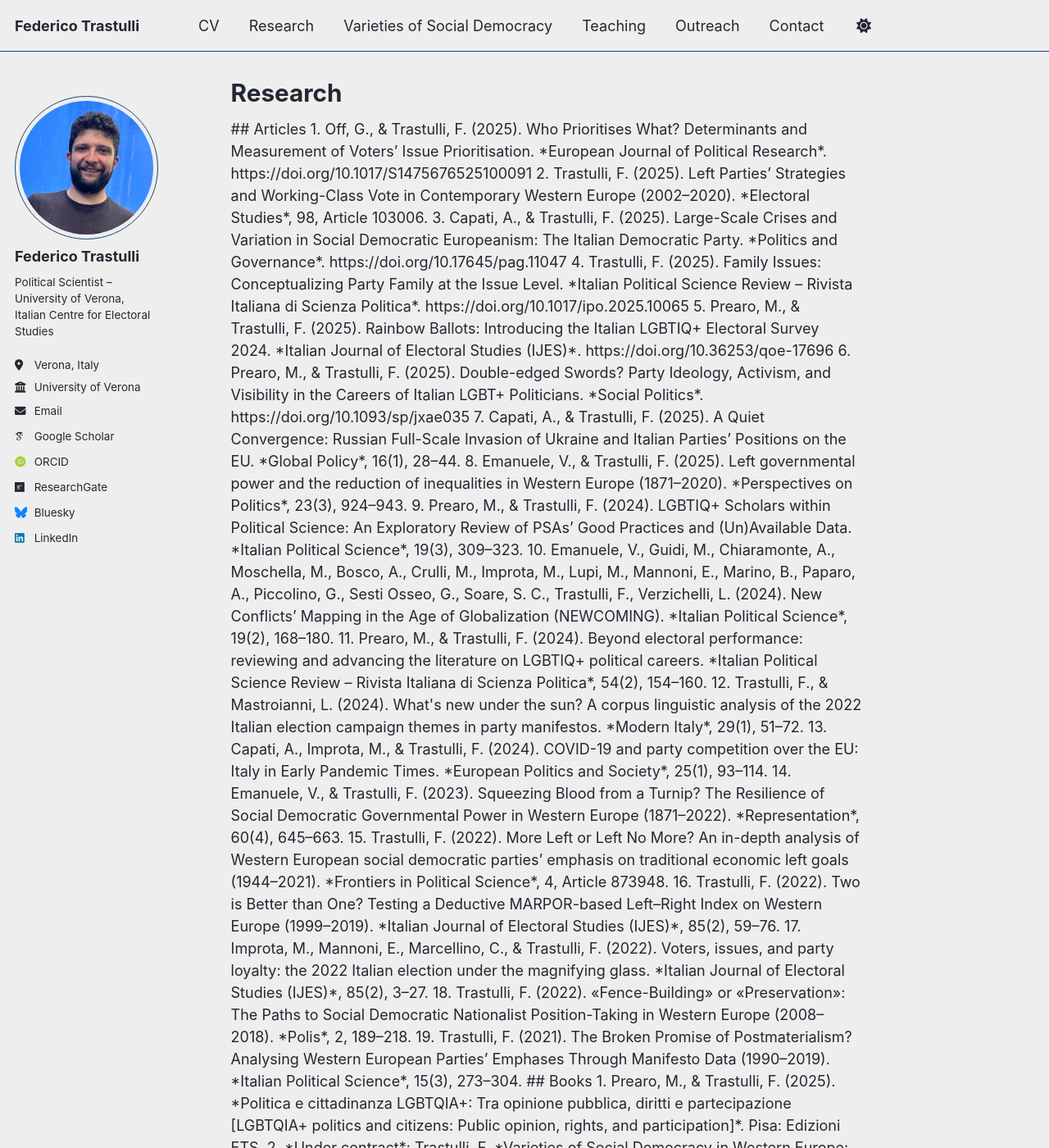
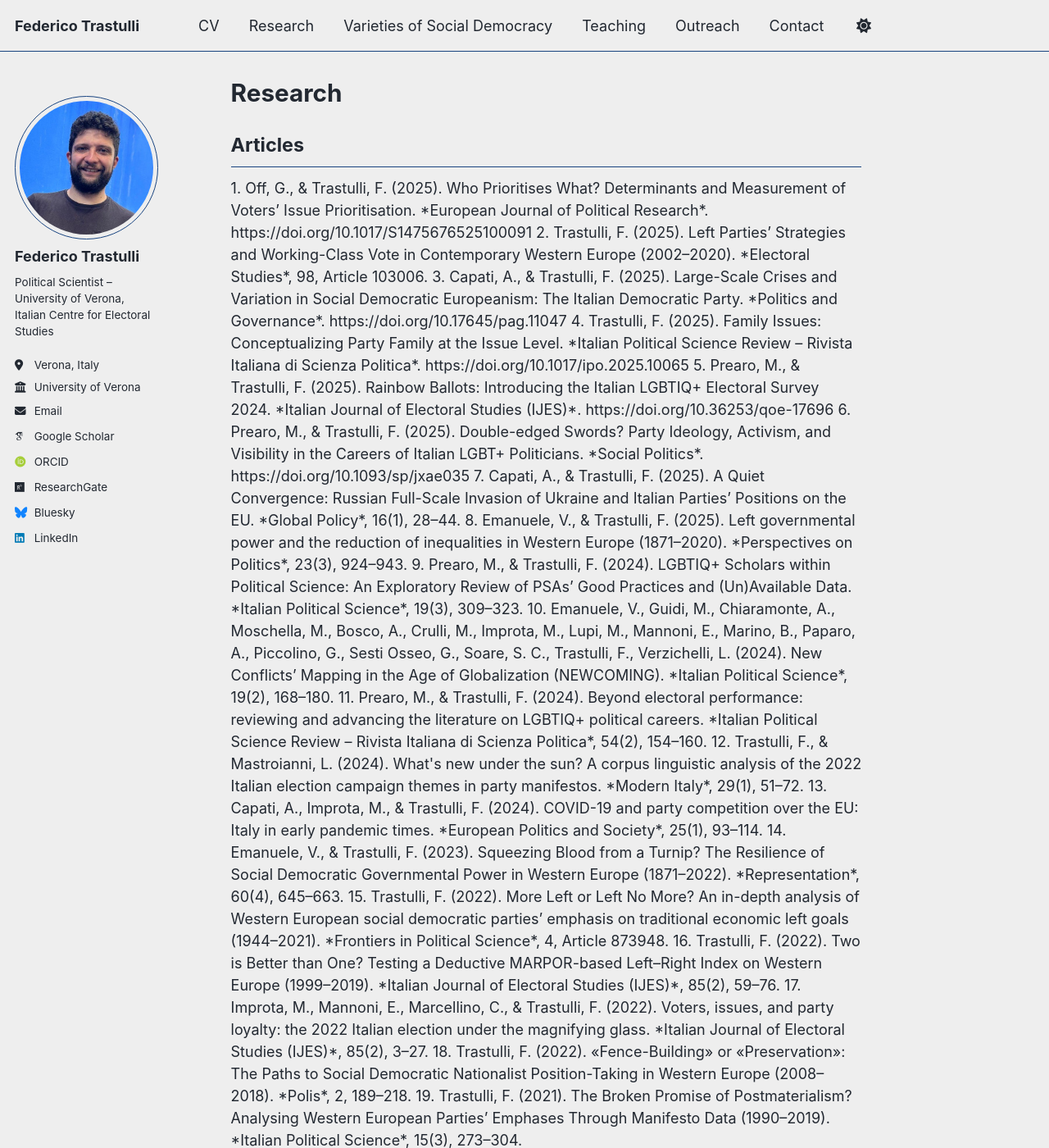
Before and after one commit to federicotrastulli/federicotrastulli.github.io, a Jekyll site: the page built from _pages/research.html, in a window 1280 px wide and 1400 px high. Shown: the whole window at 82% size. Built offline with Jekyll 4.4.1, drawn with Linux system fonts in a browser that asks for light colours; some web fonts are replaced; a script bundle is joined from its source files by our own code; library files that are not in the unit come from our copies; some of the changed lines change nothing that is shown; some of the changed text lies outside the part shown.

Commit message:
Update research.html

```diff
--- a/_pages/research.html
+++ b/_pages/research.html
@@ -4,100 +4,56 @@
 author_profile: true
 ---
 
-## Articles
+<div style="margin-top:-1.5em;">
 
-1. Off, G., & Trastulli, F. (2025). Who Prioritises What? Determinants and Measurement of Voters’ Issue Prioritisation.
-   *European Journal of Political Research*.
+<h2 style="font-size:1.3em;">Articles</h2>
+1. Off, G., & Trastulli, F. (2025). Who Prioritises What? Determinants and Measurement of Voters’ Issue Prioritisation. *European Journal of Political Research*.
    https://doi.org/10.1017/S1475676525100091
+2. Trastulli, F. (2025). Left Parties’ Strategies and Working-Class Vote in Contemporary Western Europe (2002–2020). *Electoral Studies*, 98, Article 103006.
+3. Capati, A., & Trastulli, F. (2025). Large-Scale Crises and Variation in Social Democratic Europeanism: The Italian Democratic Party. *Politics and Governance*.
+   https://doi.org/10.17645/pag.11047
+4. Trastulli, F. (2025). Family Issues: Conceptualizing Party Family at the Issue Level. *Italian Political Science Review – Rivista Italiana di Scienza Politica*.
+   https://doi.org/10.1017/ipo.2025.10065
+5. Prearo, M., & Trastulli, F. (2025). Rainbow Ballots: Introducing the Italian LGBTIQ+ Electoral Survey 2024. *Italian Journal of Electoral Studies (IJES)*.
+   https://doi.org/10.36253/qoe-17696
+6. Prearo, M., & Trastulli, F. (2025). Double-edged Swords? Party Ideology, Activism, and Visibility in the Careers of Italian LGBT+ Politicians. *Social Politics*.
+   https://doi.org/10.1093/sp/jxae035
+7. Capati, A., & Trastulli, F. (2025). A Quiet Convergence: Russian Full-Scale Invasion of Ukraine and Italian Parties’ Positions on the EU. *Global Policy*, 16(1), 28–44.
+8. Emanuele, V., & Trastulli, F. (2025). Left governmental power and the reduction of inequalities in Western Europe (1871–2020). *Perspectives on Politics*, 23(3), 924–943.
+9. Prearo, M., & Trastulli, F. (2024). LGBTIQ+ Scholars within Political Science: An Exploratory Review of PSAs’ Good Practices and (Un)Available Data. *Italian Political Science*, 19(3), 309–323.
+10. Emanuele, V., Guidi, M., Chiaramonte, A., Moschella, M., Bosco, A., Crulli, M., Improta, M., Lupi, M., Mannoni, E., Marino, B., Paparo, A., Piccolino, G., Sesti Osseo, G., Soare, S. C., Trastulli, F., Verzichelli, L. (2024). New Conflicts’ Mapping in the Age of Globalization (NEWCOMING). *Italian Political Science*, 19(2), 168–180.
+11. Prearo, M., & Trastulli, F. (2024). Beyond electoral performance: reviewing and advancing the literature on LGBTIQ+ political careers. *Italian Political Science Review – Rivista Italiana di Scienza Politica*, 54(2), 154–160.
+12. Trastulli, F., & Mastroianni, L. (2024). What's new under the sun? A corpus linguistic analysis of the 2022 Italian election campaign themes in party manifestos. *Modern Italy*, 29(1), 51–72.
+13. Capati, A., Improta, M., & Trastulli, F. (2024). COVID-19 and party competition over the EU: Italy in early pandemic times. *European Politics and Society*, 25(1), 93–114.
+14. Emanuele, V., & Trastulli, F. (2023). Squeezing Blood from a Turnip? The Resilience of Social Democratic Governmental Power in Western Europe (1871–2022). *Representation*, 60(4), 645–663.
+15. Trastulli, F. (2022). More Left or Left No More? An in-depth analysis of Western European social democratic parties’ emphasis on traditional economic left goals (1944–2021). *Frontiers in Political Science*, 4, Article 873948.
+16. Trastulli, F. (2022). Two is Better than One? Testing a Deductive MARPOR-based Left–Right Index on Western Europe (1999–2019). *Italian Journal of Electoral Studies (IJES)*, 85(2), 59–76.
+17. Improta, M., Mannoni, E., Marcellino, C., & Trastulli, F. (2022). Voters, issues, and party loyalty: the 2022 Italian election under the magnifying glass. *Italian Journal of Electoral Studies (IJES)*, 85(2), 3–27.
+18. Trastulli, F. (2022). «Fence-Building» or «Preservation»: The Paths to Social Democratic Nationalist Position-Taking in Western Europe (2008–2018). *Polis*, 2, 189–218.
+19. Trastulli, F. (2021). The Broken Promise of Postmaterialism? Analysing Western European Parties’ Emphases Through Manifesto Data (1990–2019). *Italian Political Science*, 15(3), 273–304.
 
-2. Trastulli, F. (2025). Left Parties’ Strategies and Working-Class Vote in Contemporary Western Europe (2002–2020).
-   *Electoral Studies*, 98, Article 103006.
+<h2 style="font-size:1.3em;">Books</h2>
+1. Prearo, M., & Trastulli, F. (2025). *Politica e cittadinanza LGBTQIA+: Tra opinione pubblica, diritti e partecipazione*. Pisa: Edizioni ETS.
+2. *Under contract*: Trastulli, F. *Varieties of Social Democracy in Western Europe: The Impact of External Constraints on Ideological Differences*. Palgrave Macmillan.
 
-3. Capati, A., & Trastulli, F. (2025). Large-Scale Crises and Variation in Social Democratic Europeanism: The Italian Democratic Party.
-   *Politics and Governance*.
-   https://doi.org/10.17645/pag.11047
-
-4. Trastulli, F. (2025). Family Issues: Conceptualizing Party Family at the Issue Level.
-   *Italian Political Science Review – Rivista Italiana di Scienza Politica*.
-   https://doi.org/10.1017/ipo.2025.10065
-
-5. Prearo, M., & Trastulli, F. (2025). Rainbow Ballots: Introducing the Italian LGBTIQ+ Electoral Survey 2024.
-   *Italian Journal of Electoral Studies (IJES)*.
-   https://doi.org/10.36253/qoe-17696
-
-6. Prearo, M., & Trastulli, F. (2025). Double-edged Swords? Party Ideology, Activism, and Visibility in the Careers of Italian LGBT+ Politicians.
-   *Social Politics*.
-   https://doi.org/10.1093/sp/jxae035
-
-7. Capati, A., & Trastulli, F. (2025). A Quiet Convergence: Russian Full-Scale Invasion of Ukraine and Italian Parties’ Positions on the EU.
-   *Global Policy*, 16(1), 28–44.
-
-8. Emanuele, V., & Trastulli, F. (2025). Left governmental power and the reduction of inequalities in Western Europe (1871–2020).
-   *Perspectives on Politics*, 23(3), 924–943.
-
-9. Prearo, M., & Trastulli, F. (2024). LGBTIQ+ Scholars within Political Science: An Exploratory Review of PSAs’ Good Practices and (Un)Available Data.
-   *Italian Political Science*, 19(3), 309–323.
-
-10. Emanuele, V., Guidi, M., Chiaramonte, A., Moschella, M., Bosco, A., Crulli, M., Improta, M., Lupi, M., Mannoni, E., Marino, B., Paparo, A., Piccolino, G., Sesti Osseo, G., Soare, S. C., Trastulli, F., Verzichelli, L. (2024). New Conflicts’ Mapping in the Age of Globalization (NEWCOMING).
-    *Italian Political Science*, 19(2), 168–180.
-
-11. Prearo, M., & Trastulli, F. (2024). Beyond electoral performance: reviewing and advancing the literature on LGBTIQ+ political careers.
-    *Italian Political Science Review – Rivista Italiana di Scienza Politica*, 54(2), 154–160.
-
-12. Trastulli, F., & Mastroianni, L. (2024). What's new under the sun? A corpus linguistic analysis of the 2022 Italian election campaign themes in party manifestos.
-    *Modern Italy*, 29(1), 51–72.
-
-13. Capati, A., Improta, M., & Trastulli, F. (2024). COVID-19 and party competition over the EU: Italy in Early Pandemic Times.
-    *European Politics and Society*, 25(1), 93–114.
-
-14. Emanuele, V., & Trastulli, F. (2023). Squeezing Blood from a Turnip? The Resilience of Social Democratic Governmental Power in Western Europe (1871–2022).
-    *Representation*, 60(4), 645–663.
-
-15. Trastulli, F. (2022). More Left or Left No More? An in-depth analysis of Western European social democratic parties’ emphasis on traditional economic left goals (1944–2021).
-    *Frontiers in Political Science*, 4, Article 873948.
-
-16. Trastulli, F. (2022). Two is Better than One? Testing a Deductive MARPOR-based Left–Right Index on Western Europe (1999–2019).
-    *Italian Journal of Electoral Studies (IJES)*, 85(2), 59–76.
-
-17. Improta, M., Mannoni, E., Marcellino, C., & Trastulli, F. (2022). Voters, issues, and party loyalty: the 2022 Italian election under the magnifying glass.
-    *Italian Journal of Electoral Studies (IJES)*, 85(2), 3–27.
-
-18. Trastulli, F. (2022). «Fence-Building» or «Preservation»: The Paths to Social Democratic Nationalist Position-Taking in Western Europe (2008–2018).
-    *Polis*, 2, 189–218.
-
-19. Trastulli, F. (2021). The Broken Promise of Postmaterialism? Analysing Western European Parties’ Emphases Through Manifesto Data (1990–2019).
-    *Italian Political Science*, 15(3), 273–304.
-
-## Books
-
-1. Prearo, M., & Trastulli, F. (2025). *Politica e cittadinanza LGBTQIA+: Tra opinione pubblica, diritti e partecipazione [LGBTQIA+ politics and citizens: Public opinion, rights, and participation]*.
-   Pisa: Edizioni ETS.
-
-2. *Under contract*: Trastulli, F. *Varieties of Social Democracy in Western Europe: The Impact of External Constraints on Ideological Differences*.
-   Palgrave Macmillan.
-
-## Chapters
-
-1. Prearo, M, & Trastulli, F. (2025). Una carriera arcobaleno? Elezioni e rappresentanza politica LGBT+ in Italia.
-   In Pansardi, P. (ed.), *Genere e leadership politica: Le carriere politiche delle donne e delle persone LGBT+ in Italia* (pp. 102–127). Feltrinelli.
-
+<h2 style="font-size:1.3em;">Chapters</h2>
+1. Prearo, M., & Trastulli, F. (2025). Una carriera arcobaleno? Elezioni e rappresentanza politica LGBT+ in Italia.
+   In Pansardi, P. (ed.), *Genere e leadership politica* (pp. 102–127). Feltrinelli.
 2. Angelucci, D., Trastulli, F., & Tuorto, D. (2024). Cronaca di una morte annunciata. La partecipazione elettorale in Italia, 2022.
    In Chiaramonte, A., & De Sio, L. (eds.), *Un polo solo* (pp. 107–138). Il Mulino.
-
 3. Bolgherini, S., & Trastulli, F. (2023). Voglia di sinistra: la collocazione sullo spettro politico.
-   In Grimaldi, S., & Venturino, F. (eds.), *Un nuovo inizio? Il Partito Democratico e l’elezione di Elly Schlein* (pp. 75–86). Padova University Press.
-
+   In Grimaldi, S., & Venturino, F. (eds.), *Un nuovo inizio?* (pp. 75–86). Padova University Press.
 4. Testa, A., & Trastulli, F. (2023). Nuova segretaria, solita passione: sempre altissimo l’interesse per la politica.
    In Grimaldi, S., & Venturino, F. (eds.), *Un nuovo inizio?* (pp. 87–96). Padova University Press.
+5. Trastulli, F. (2021). Manifesti elettorali e posizionamento ideologico.
+   In Acampa, S., et al. (eds.), *Saperi, conoscenze ed esperienze in formazione* (pp. 48–52).
 
-5. Trastulli, F. (2021). Manifesti elettorali e posizionamento ideologico.
-   In Acampa, S., Gargiulo, G., Gatti, R., Mazza, R., & Paolillo, M. (eds.), *Saperi, conoscenze ed esperienze in formazione* (pp. 48–52). libreriauniversitaria.it Edizioni.
-
-## Current projects
-
+<h2 style="font-size:1.5em;">Current projects</h2>
 - Crulli, M., Emanuele, V., & Trastulli, F. Intersectionality and electoral participation.
 - Dassonneville, R., & Trastulli, F. Working-Class Electoral Cross-Pressures in 9 Western European Countries (1989–2024).
 - De Sio, L., Paparo, A., & Trastulli, F. Who takes the cue? Experimental evidence on voters’ political sophistication in party and leader cueing of issue positions.
 - Lourenço, P., Prearo, M., & Trastulli, F. Riding the Electoral Cycle: Dynamics of Anti-LGBTIQ+ Mobilisation in Four Western European Countries.
 - Trastulli, F. The Intersectional Decline of Working-Class Support for the Left: Evidence from 19 Western European countries (2002–2020).
 - Trastulli, F., Prearo, M., & Pansardi, P. Individual-level determinants of LGBTIQ+ issue attitudes: Evidence from the traditionalist Italian context.
+
+</div>
```
